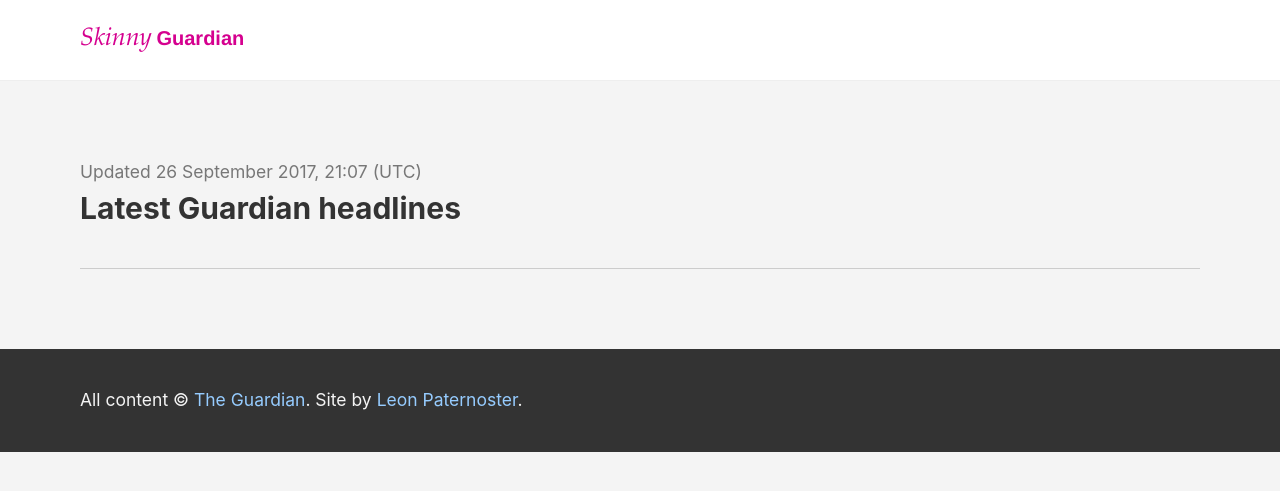
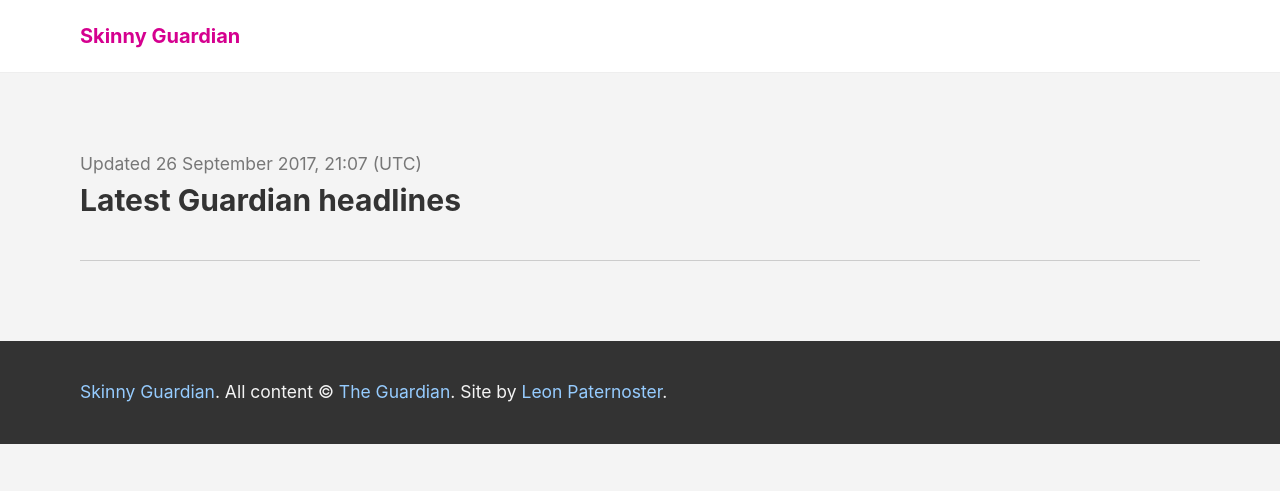
Before and after one commit to suffolklibraries/skinny-guardian, a Jekyll site: the page built from index.md, in a window 1280 px wide. Shown: the top 491 px of the page. Built offline with Jekyll 4.4.1, drawn with Linux system fonts in a browser that asks for light colours.

Commit message:
Improved padding, added home link to footer, got rid of serif in title

```diff
--- a/_includes/footer.html
+++ b/_includes/footer.html
@@ -1,6 +1,6 @@
-        <footer class="ph2 ph3-ns ph5-l pv2 pv3-ns bg-dark-gray near-white">
+        <footer class="ph2 ph4-ns ph5-l pv2 pv3-ns bg-dark-gray near-white">
 
-            <p class="f6">All content &copy; <a href="https://theguardian.co.uk" class="no-underline light-blue underline-hover">The Guardian</a>. Site by <a href="https://www.leonpaternoster.com" class="no-underline light-blue underline-hover">Leon Paternoster</a>.</p>
+            <p class="f6"><a href="/" class="no-underline light-blue underline-hover">Skinny Guardian</a>. All content &copy; <a href="https://theguardian.co.uk" class="no-underline light-blue underline-hover">The Guardian</a>. Site by <a href="https://www.leonpaternoster.com" class="no-underline light-blue underline-hover">Leon Paternoster</a>.</p>
 
         </footer>
 
--- a/_includes/header.html
+++ b/_includes/header.html
@@ -38,6 +38,6 @@
 
         <div class="bg-white bb b--light-gray">
 
-            <h1 class="f5 ma0"><a href="/" class="ph2 ph3-ns ph5-l pv2 pv3-ns db dark-blue no-underline hover-dark-pink"><span class="f4 c-old-guardian-serif normal i">Skinny</span> <span class="c-old-guardian-helv">Guardian</span></a></h1>
+            <h1 class="f5 ma0"><a href="/" class="ph2 ph4-ns ph5-l pv2 pv3-ns db dark-blue no-underline hover-dark-pink">Skinny Guardian</a></h1>
 
         </div>
--- a/_layouts/article.html
+++ b/_layouts/article.html
@@ -1,6 +1,6 @@
 {% include header.html %}
 
-    <article class="pv3 pt5-ns ph2 ph3-ns ph5-l">
+    <article class="pv3 pt5-ns ph2 ph4-ns ph5-l">
 
         <div class="measure-wide">
 
--- a/_layouts/default.html
+++ b/_layouts/default.html
@@ -1,6 +1,6 @@
 {% include header.html %}
 
-     <article class="pv3 pt5-ns ph2 ph5-ns">
+     <article class="pv3 pt5-ns ph2 ph4-ns ph5-l">
 
          <div class="measure-wide">
 
--- a/_layouts/home.html
+++ b/_layouts/home.html
@@ -1,6 +1,6 @@
 {% include header.html %}
 
-    <article class="pv3 pv5-ns ph2 ph5-ns">
+    <article class="pv3 pv5-ns ph2 ph4-ns ph5-l">
 
         <header>
 
```
Also changed, not shown: about.md (deleted, +0 -17 lines).
